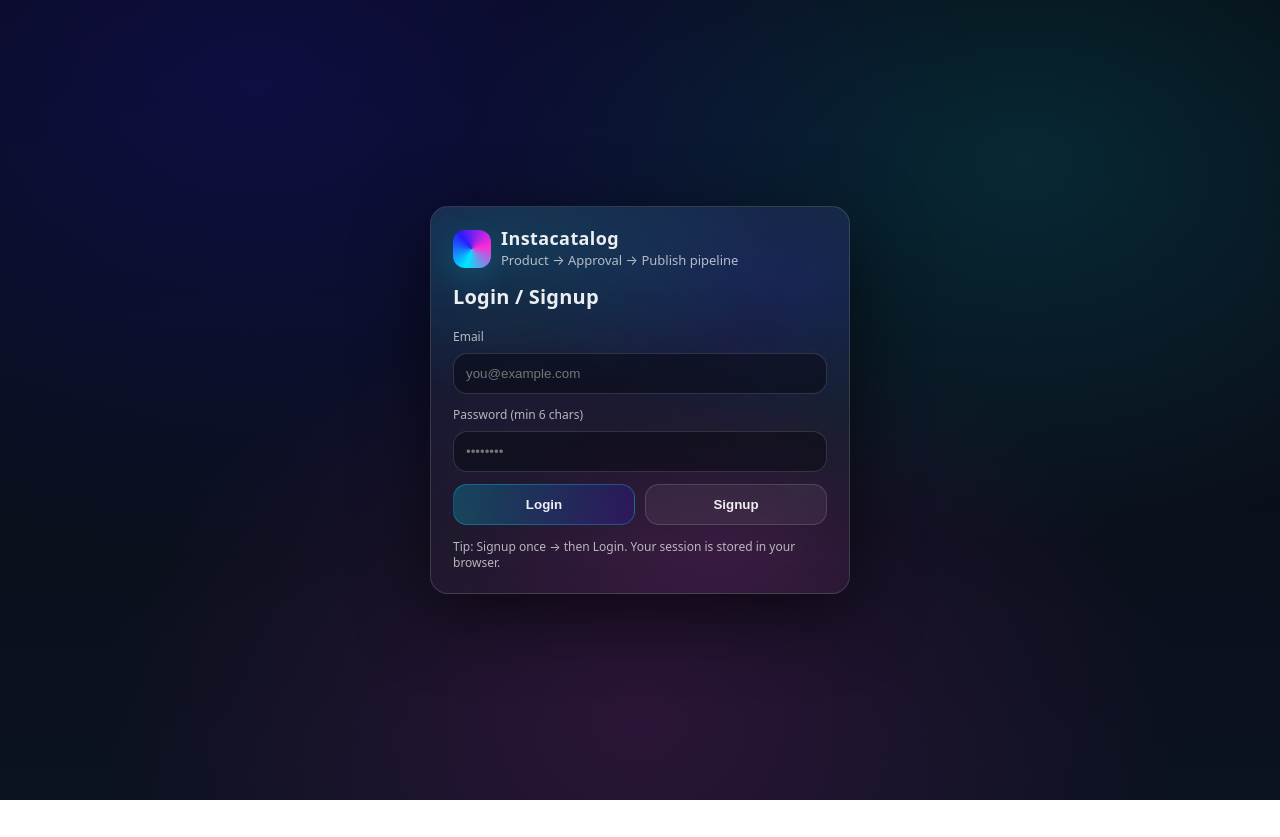
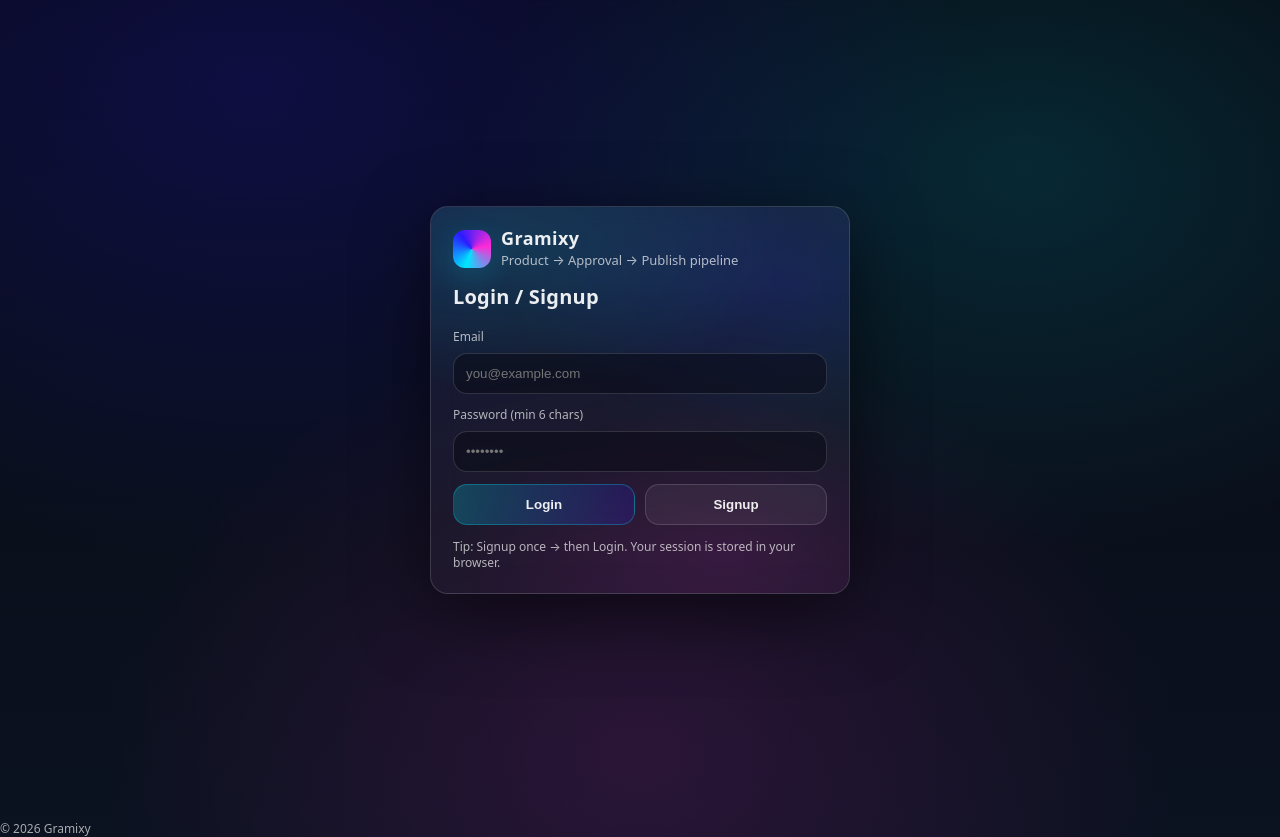
Before and after one commit to dipankarpatra07/Instacatalog, a plain HTML site: page frontend/login.html in a window 1280 px wide. Before the commit the page ends 800 px from the top, so only its background shows below. Drawn offline with Linux system fonts and the light colour scheme.

Commit message:
Add files via upload

```diff
--- a/frontend/login.html
+++ b/frontend/login.html
@@ -3,7 +3,7 @@
 <head>
   <meta charset="utf-8" />
   <meta name="viewport" content="width=device-width,initial-scale=1" />
-  <title>Instacatalog • Login</title>
+  <title>Gramixy • Login</title>
 
   <style>
     :root{
@@ -203,7 +203,7 @@
         <div class="brand">
           <div class="logo"></div>
           <div>
-            <div class="title">Instacatalog</div>
+            <div class="title">Gramixy</div>
             <div class="subtitle">Product → Approval → Publish pipeline</div>
           </div>
         </div>
@@ -284,6 +284,9 @@
     .finally(() => setLoading("signupBtn", false, "Signup"));
   }
 </script>
-
+<div style="margin-top:20px; font-size:12px; opacity:.7;">
+  © <span id="y"></span> Gramixy
+</div>
+<script>document.getElementById("y").textContent = new Date().getFullYear();</script>
 </body>
 </html>
```
Also changed, not shown: frontend/admin.html (+6 -2 lines), frontend/index.html (+6 -2 lines).
